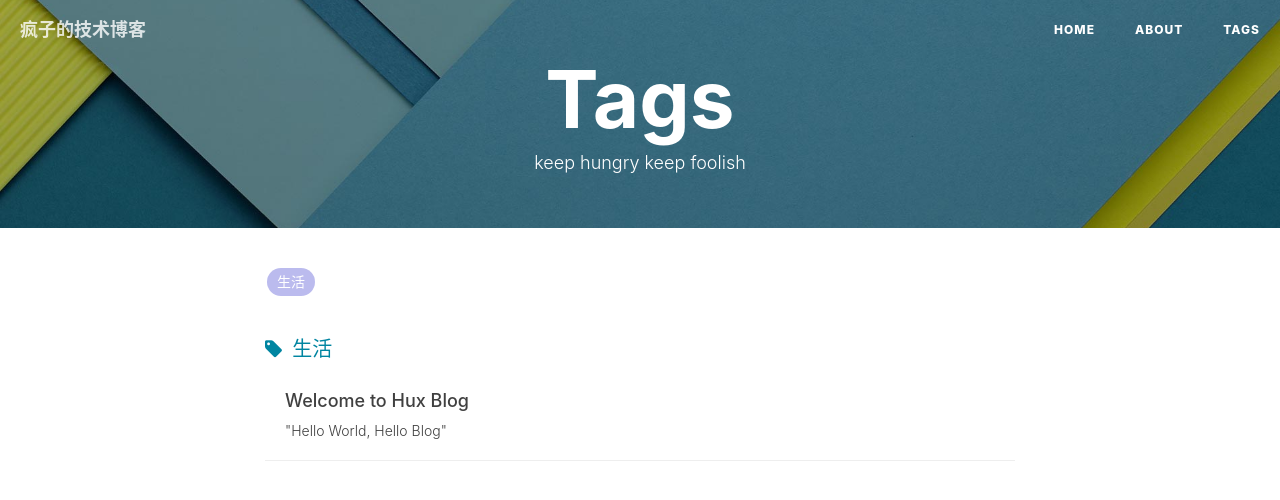
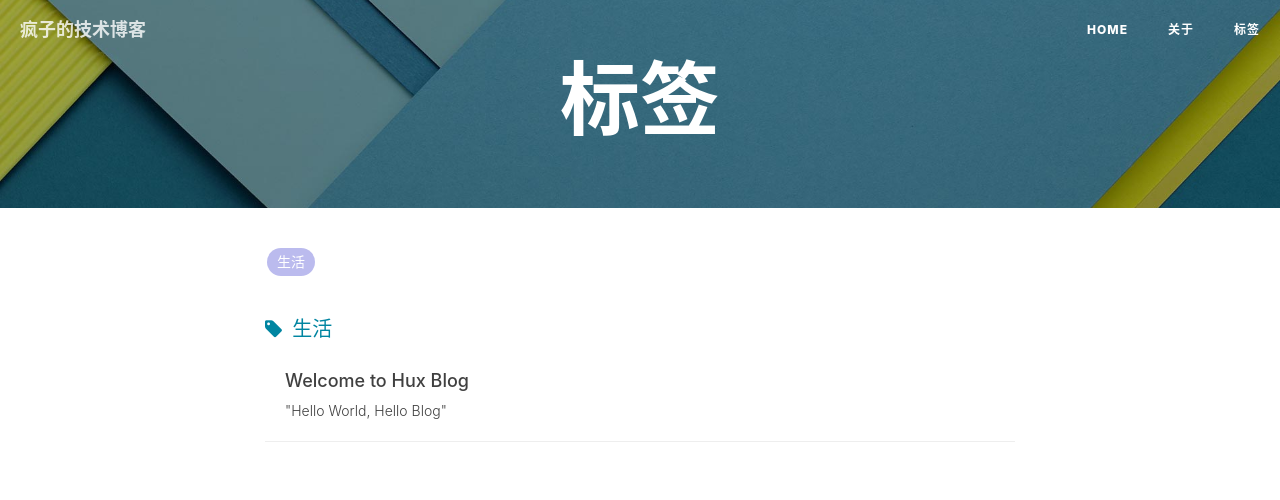
Before and after one commit to xttxqjfg/xttxqjfg.github.io, a Jekyll site: the page built from tags.html, in a window 1280 px wide. Shown: the top 500 px of the page. Built offline with Jekyll 4.4.1, drawn with Linux system fonts in a browser that asks for light colours; nearby versions of some CDN libraries; comment, search, counter and statistics services are not loaded.

Commit message:
no message

```diff
--- a/about.html
+++ b/about.html
@@ -1,7 +1,7 @@
 ---
 layout: page
-title: "About"
-description: "Hey, this is Hux."
+title: "关于"
+description: ""
 header-img: "img/about-bg.jpg"
 ---
 
--- a/tags.html
+++ b/tags.html
@@ -1,7 +1,7 @@
 ---
-title: Tags
+title: "标签"
 layout: default
-description: keep hungry keep foolish
+description: ""
 header-img: "img/tag-bg.jpg"
 ---
 
```
